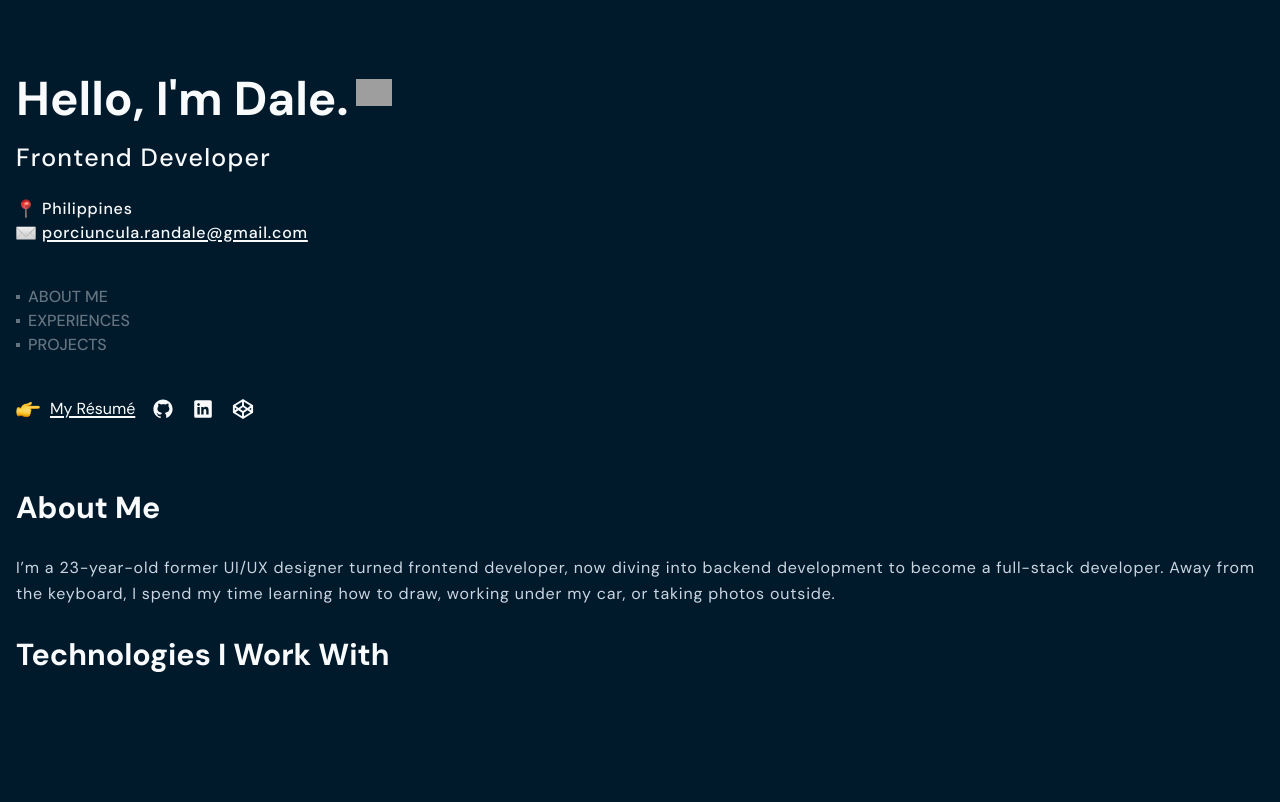
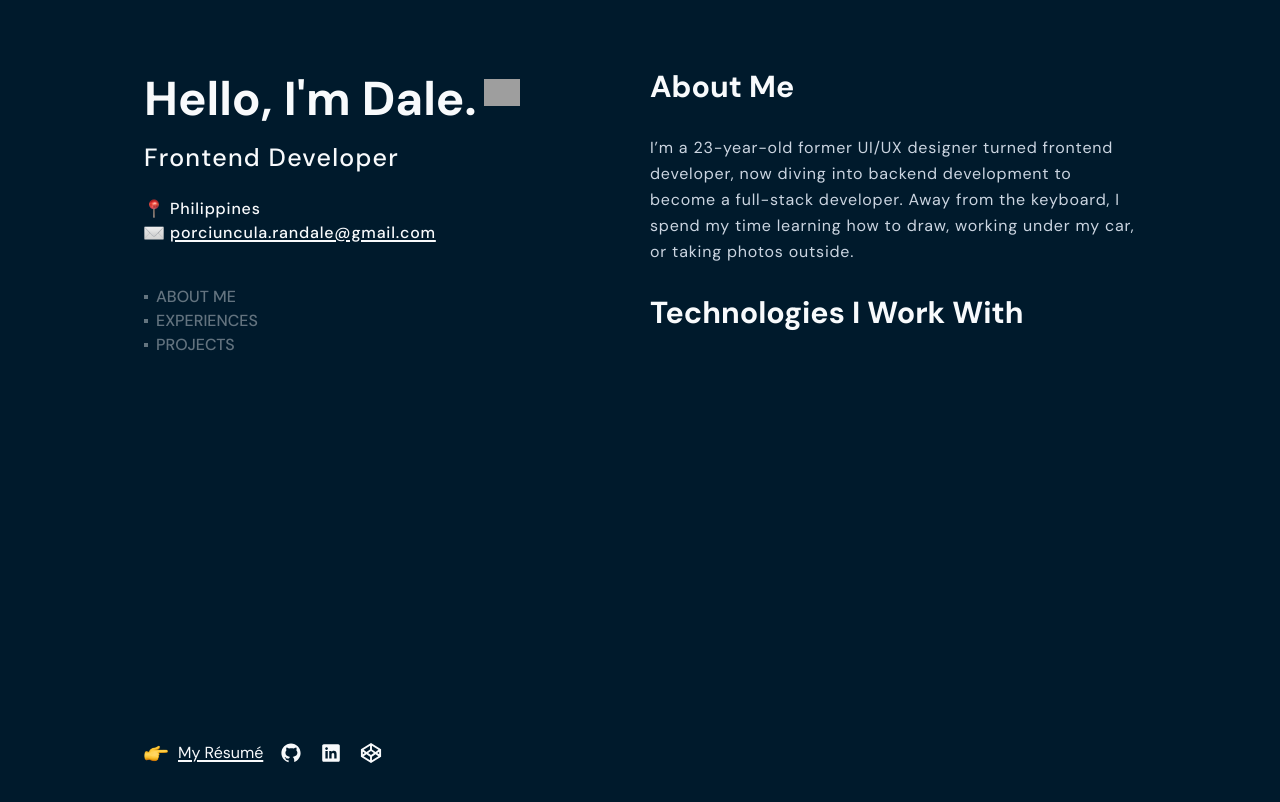
Before and after one commit to 1Deeeeyl/v1Portfolio, a React (Vite) app: page / in a window 1280 px wide. Shown: the top 802 px of the page. Built offline with nearby package versions, Linux system fonts and the light colour scheme; grey boxes are pictures that could not be loaded.

Commit message:
added responsive design on containers and navigation

```diff
--- a/src/components/bodyContent/BodyContent.jsx
+++ b/src/components/bodyContent/BodyContent.jsx
@@ -4,7 +4,7 @@ import AboutMe from "../aboutMe/AboutMe";
 
 function BodyContent() {
   return (
-    <main className="mt-16">
+    <main className="mt-16 lg:m-0 lg:w-1/2">
       <AboutMe/>
     </main>
   );
--- a/src/components/header/Header.jsx
+++ b/src/components/header/Header.jsx
@@ -5,7 +5,7 @@ import Links from "../links/Links";
 
 function Header() {
   return (
-    <header>
+    <header className="lg:w-1/2 lg:max-h-screen lg:flex lg:flex-col lg:gap-96">
       <div>
         <h1 className="font-sans font-bold ">
           Hello, I&apos;m Dale.
--- a/src/components/links/Links.jsx
+++ b/src/components/links/Links.jsx
@@ -3,7 +3,7 @@ import "./Links.css";
 
 function Links() {
   return (
-    <ul className="flex mt-10 space-x-4">
+    <ul className="flex mt-10 space-x-4 lg:mt-0">
       <li>
         <span className="inline-block text-base align-top point size-6"></span>
         <a
--- a/src/components/nav/Nav.jsx
+++ b/src/components/nav/Nav.jsx
@@ -2,7 +2,7 @@
 
 function Nav() {
   return (
-    <nav className="mt-10">
+    <nav className="hidden mt-10 lg:block">
       <ul>
         <li className="flex items-center">
           <span className="inline-block mr-2 bg-slate-50/40 size-1"></span>
--- a/src/container/Container.jsx
+++ b/src/container/Container.jsx
@@ -4,7 +4,7 @@ import RightColumn from "./RightColumn";
 
 function Container() {
   return (
-    <div className="px-4 mx-auto my-16">
+    <div className="max-w-screen-lg min-h-screen gap-5 px-4 mx-auto my-16 lg:flex lg:justify-between">
       <LeftColumn />
       <RightColumn />
     </div>
```
Also changed, not shown: src/components/aboutMe/AboutMe.jsx (+8 -2 lines).
